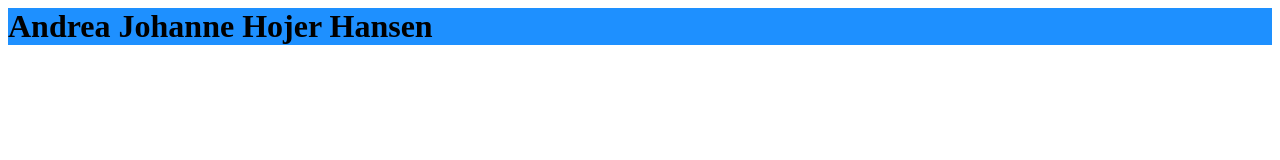
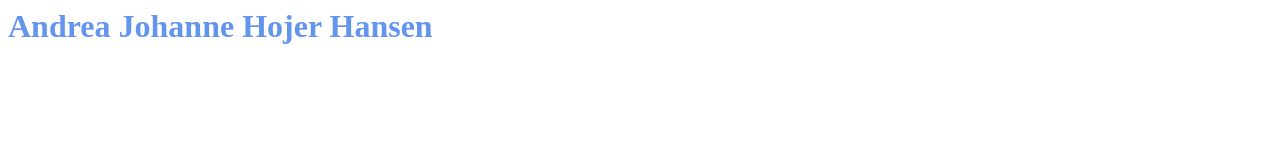
Before and after one commit to andr913g/andr913g.github.io, a plain HTML site: page index.html in a window 1280 px wide. Drawn offline with Linux system fonts and the light colour scheme.

Commit message:
Update index.html

```diff
--- a/index.html
+++ b/index.html
@@ -1,5 +1,5 @@
 <html>
-<h1 style="background-color:DodgerBlue;"> Andrea Johanne Hojer Hansen </h1>
+<h1 style="color:CornflowerBlue;"> Andrea Johanne Hojer Hansen </h1>
 
 <a href="
 </html>
```
